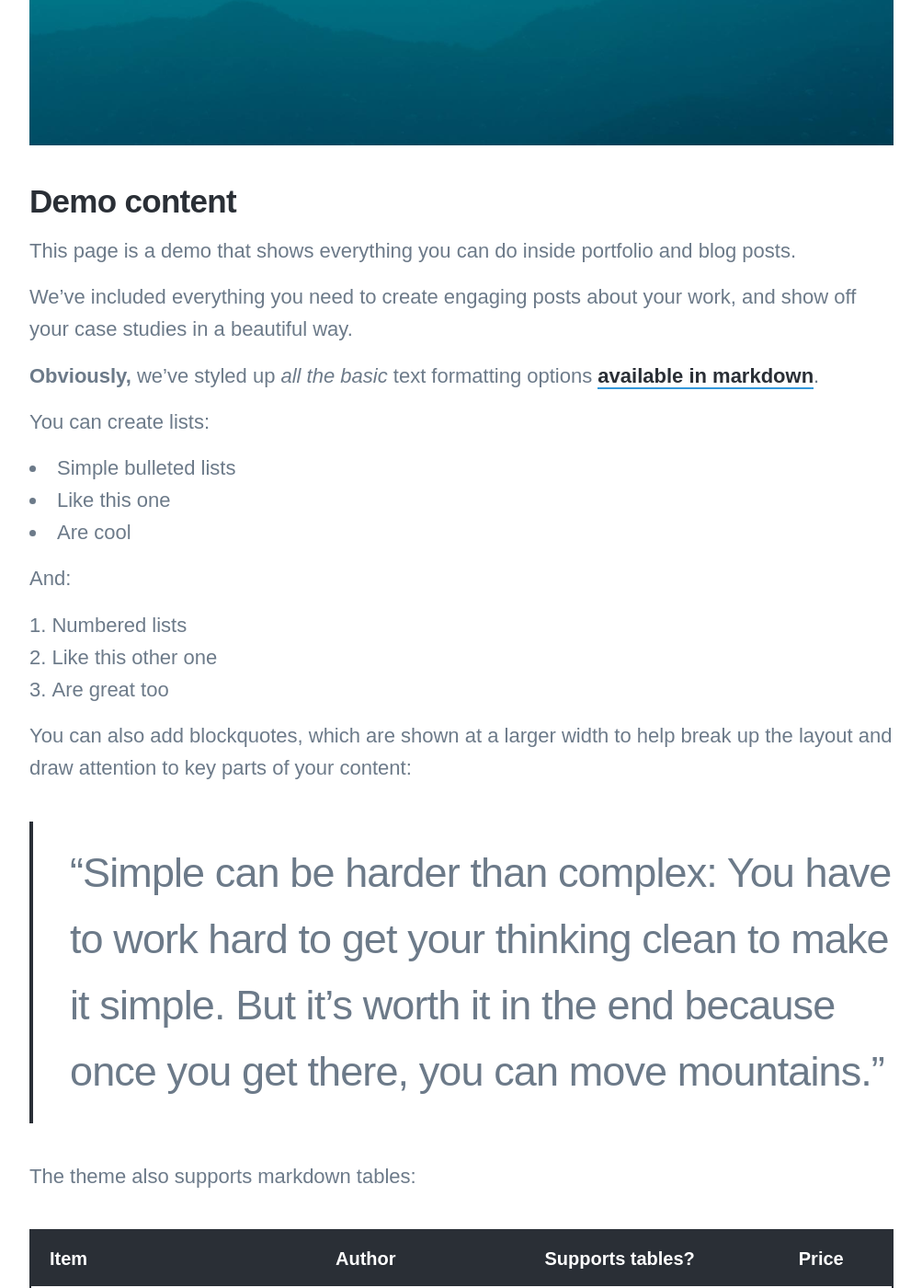
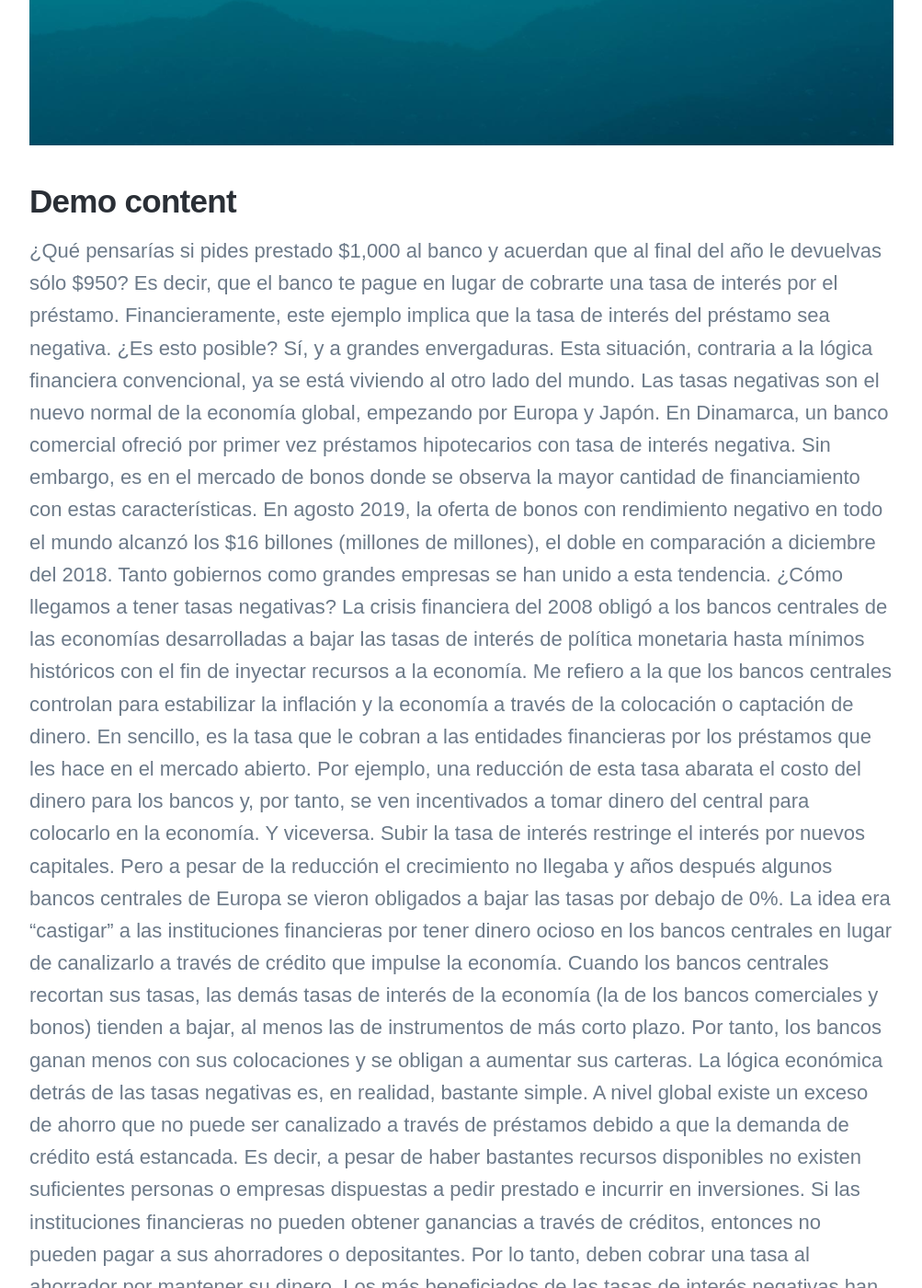
Before and after one commit to EnexFG/EnexFG.github.io, a Jekyll site: the page built from _posts/2019-11-05-post-tasas-negativas.md, in a window 1280 px wide and 1400 px high, scrolled down 973 px. Shown: the whole window at 92% size, without its empty margins (138-1141 px from the left). Built offline with Jekyll 4.4.1, drawn with Linux system fonts in a browser that asks for light colours; nearby versions of some CDN libraries; some web fonts are replaced; some of the changed text lies outside the part shown.

Commit message:
Update 2019-11-05-post-tasas-negativas.md

```diff
--- a/_posts/2019-11-05-post-tasas-negativas.md
+++ b/_posts/2019-11-05-post-tasas-negativas.md
@@ -9,9 +9,16 @@
 
 ## Demo content
 
-This page is a demo that shows everything you can do inside portfolio and blog posts.
-
-We've included everything you need to create engaging posts about your work, and show off your case studies in a beautiful way.
+¿Qué pensarías si pides prestado $1,000 al banco y acuerdan que al final del año le devuelvas sólo $950? Es decir, que el banco te pague en lugar de cobrarte una tasa de interés por el préstamo. Financieramente, este ejemplo implica que la tasa de interés del préstamo sea negativa. ¿Es esto posible? Sí, y a grandes envergaduras. Esta situación, contraria a la lógica financiera convencional, ya se está viviendo al otro lado del mundo.
+Las tasas negativas son el nuevo normal de la economía global, empezando por Europa y Japón. En Dinamarca, un banco comercial ofreció por primer vez préstamos hipotecarios con tasa de interés negativa. Sin embargo, es en el mercado de bonos donde se observa la mayor cantidad de financiamiento con estas características. En agosto 2019, la oferta de bonos con rendimiento negativo en todo el mundo alcanzó los $16 billones (millones de millones), el doble en comparación a diciembre del 2018. Tanto gobiernos como grandes empresas se han unido a esta tendencia.
+¿Cómo llegamos a tener tasas negativas? La crisis financiera del 2008 obligó a los bancos centrales de las economías desarrolladas a bajar las tasas de interés de política monetaria hasta mínimos históricos con el fin de inyectar recursos a la economía. Me refiero a la que los bancos centrales controlan para estabilizar la inflación y la economía a través de la colocación o captación de dinero. En sencillo, es la tasa que le cobran a las entidades financieras por los préstamos que les hace en el mercado abierto. Por ejemplo, una reducción de esta tasa abarata el costo del dinero para los bancos y, por tanto, se ven incentivados a tomar dinero del central para colocarlo en la economía.  Y viceversa. Subir la tasa de interés restringe el interés por nuevos capitales.
+Pero a pesar de la reducción el crecimiento no llegaba y años después algunos bancos centrales de Europa se vieron obligados a bajar las tasas por debajo de 0%. La idea era “castigar” a las instituciones financieras por tener dinero ocioso en los bancos centrales en lugar de canalizarlo a través de crédito que impulse la economía. Cuando los bancos centrales recortan sus tasas, las demás tasas de interés de la economía (la de los bancos comerciales y bonos) tienden a bajar, al menos las de instrumentos de más corto plazo. Por tanto, los bancos ganan menos con sus colocaciones y se obligan a aumentar sus carteras.
+La lógica económica detrás de las tasas negativas es, en realidad, bastante simple. A nivel global existe un exceso de ahorro que no puede ser canalizado a través de préstamos debido a que la demanda de crédito está estancada. Es decir, a pesar de haber bastantes recursos disponibles no existen suficientes personas o empresas dispuestas a pedir prestado e incurrir en inversiones. Si las instituciones financieras no pueden obtener ganancias a través de créditos, entonces no pueden pagar a sus ahorradores o depositantes. Por lo tanto, deben cobrar una tasa al ahorrador por mantener su dinero.
+Los más beneficiados de las tasas de interés negativas han sido los Gobiernos. La deuda en bonos con rendimiento negativo representa alrededor del 25% de la deuda soberana a nivel mundial. Alemania es uno de los países cuyos bonos soberanos ofrecen una tasa de rendimiento negativa a cualquiera de los plazos de vencimiento.
+Pero ¿por qué alguien quisiera poner su dinero en bonos que pagan menos que lo invertido? Los bonos soberanos de países desarrollados son considerados los activos más seguros del mercado. En un ambiente de incertidumbre global como el que se vive actualmente, los inversionistas están dispuestos a pagar por tener su dinero seguro. Además, los inversionistas se las han ingeniado para obtener ganancias a partir de los rendimientos negativos, a través de movimientos en el mercado cambiario, por ejemplo.
+Mientras tanto en este lado del mundo, la Reserva Federal de Estados Unidos (Fed), el principal Banco Central a nivel mundial, ha empezado a recortar su tasa de política monetaria que aún permanece en territorio positivo. De hecho, el presidente de Estados Unidos, Donald Trump, ha sugerido varias veces a la Fed que debería bajar la tasa por debajo de 0% para impulsar la economía.
+Por otro lado, Ecuador se mantiene alejado del mundo de las tasas negativas. Las tasas locales se mantienen elevadas en comparación a otros países. Los bonos soberanos no se quedan atrás. Pese a que la tasa de los bonos comparables de otros países se disminuye, nuestro riesgo país se mantiene elevado, complicando cada vez más nuestras condiciones de financiamiento. Todo esto pese a la estabilidad que brinda el estar dolarizados.
+En fin, las tasas negativas implican una coyuntura de financiamiento favorable para aquellas economías que hacen política económica responsable. En este mismo sentido, esto implica un deterioro en las condiciones financieras para los países que históricamente no han mostrado disciplina fiscal, como el caso del Ecuador. Por eso es indispensable poner en orden la casa y empezar a mostrar al mundo con hechos concretos que la visión está cambiando.
 
 **Obviously,** we’ve styled up *all the basic* text formatting options [available in markdown](https://github.com/adam-p/markdown-here/wiki/Markdown-Cheatsheet).
 
```
